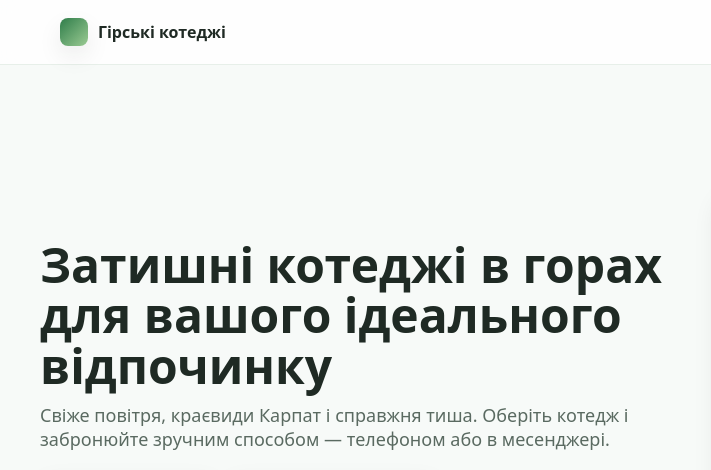
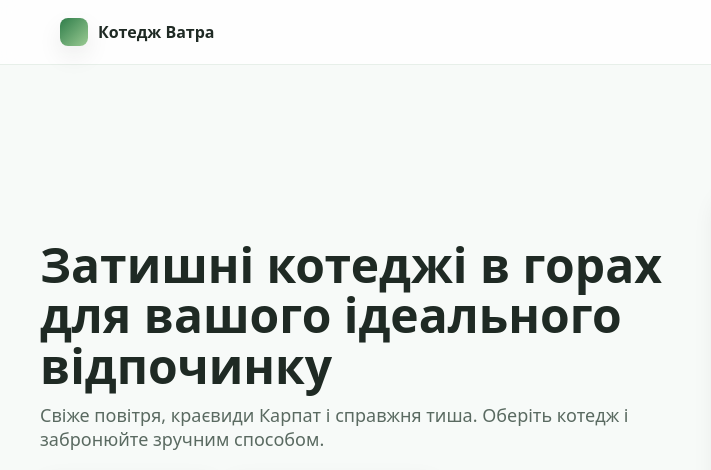
Before and after one commit to krechkivskyi/vatra-cottage, a plain HTML site: page index.html in a window 1280 px wide. Shown: the top 470 px of the page, 0-711 px from the left. Drawn offline with Linux system fonts and the light colour scheme.

Commit message:
update text

```diff
--- a/index.html
+++ b/index.html
@@ -23,7 +23,7 @@
     <div class="container nav">
       <div class="brand">
         <div class="brand-logo" aria-hidden="true"></div>
-        <span>Гірські котеджі</span>
+        <span>Котедж Ватра</span>
       </div>
       <nav>
         <button class="hamburger" aria-label="Відкрити меню" id="menuBtn" aria-expanded="false">☰</button>
@@ -43,14 +43,14 @@
       <div class="container hero-wrap">
         <div>
           <h1>Затишні котеджі в горах для вашого ідеального відпочинку</h1>
-          <p>Свіже повітря, краєвиди Карпат і справжня тиша. Оберіть котедж і забронюйте зручним способом — телефоном або в месенджері.</p>
+          <p>Свіже повітря, краєвиди Карпат і справжня тиша. Оберіть котедж і забронюйте зручним способом.</p>
           <div class="actions">
             <a class="cta" href="tel:+380000000000">Зателефонувати</a>
             <a class="cta secondary" href="https://t.me/username" target="_blank" rel="noopener">Написати в Telegram</a>
           </div>
         </div>
         <div class="hero-card">
-          <img src="images/general/general2.jpg" alt="Вид на гірський котедж із терасою" loading="eager" />
+          <img src="images/general/general2.jpg" alt="Вид на територію і котеджі" loading="eager" />
         </div>
       </div>
     </section>
```
